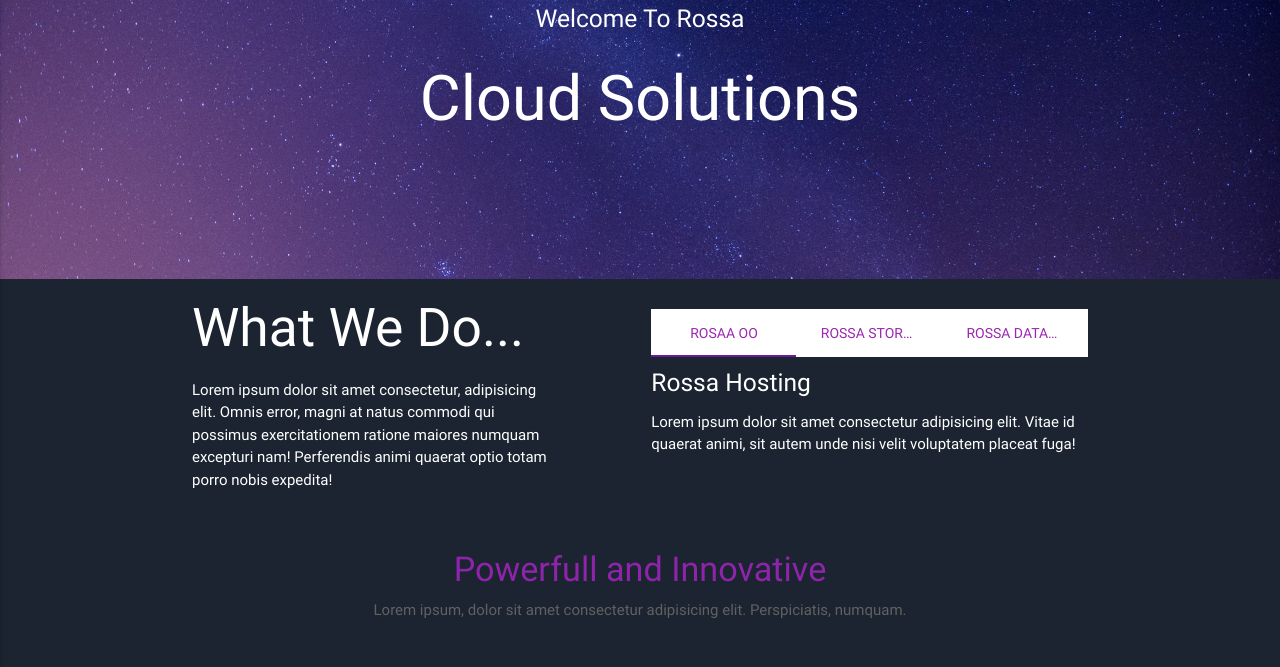
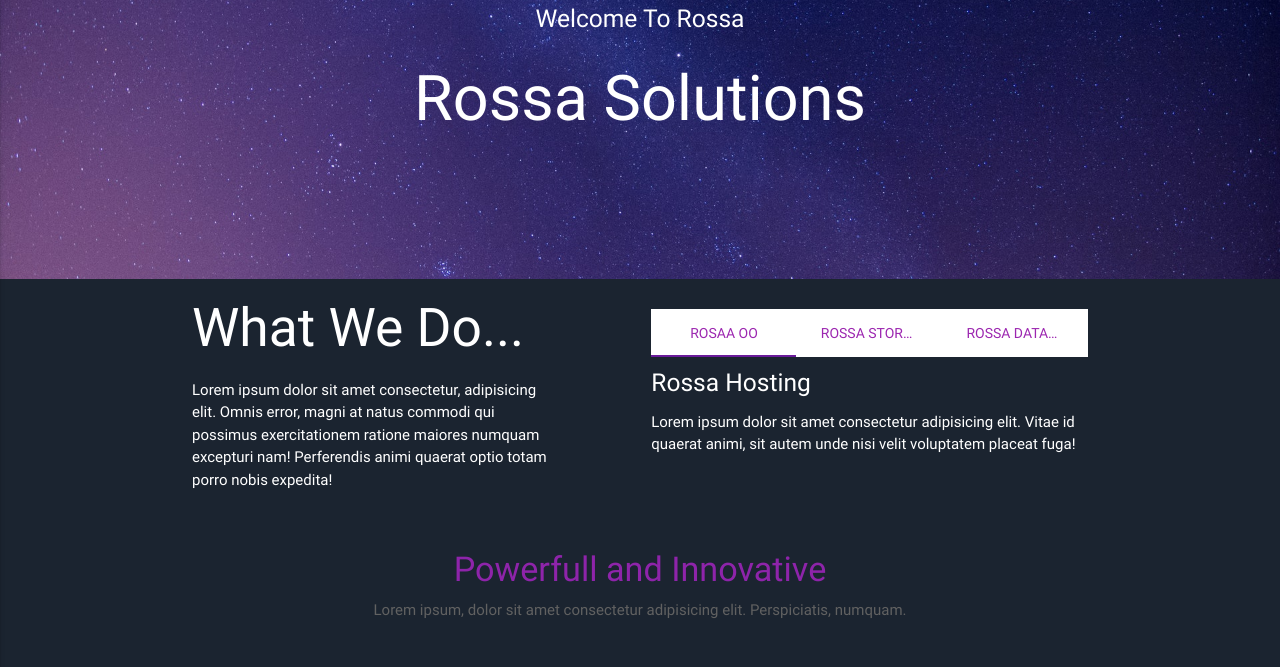
Before and after one commit to Sidhi2001/Rossa.Web, a plain HTML site: page solutions.html in a window 1280 px wide. Shown: the part 71-738 px from the top of the page. Drawn offline with nearby package versions, Linux system fonts and the light colour scheme.

Commit message:
Update solutions.html

```diff
--- a/solutions.html
+++ b/solutions.html
@@ -90,7 +90,7 @@
       <div class="row">
         <div class="col s12 m10 offset-m1 center">
           <h5>Welcome To Rossa</h5>
-          <h1>Cloud Solutions</h1>
+          <h1>Rossa Solutions</h1>
         </div>
       </div>
     </div>
```
